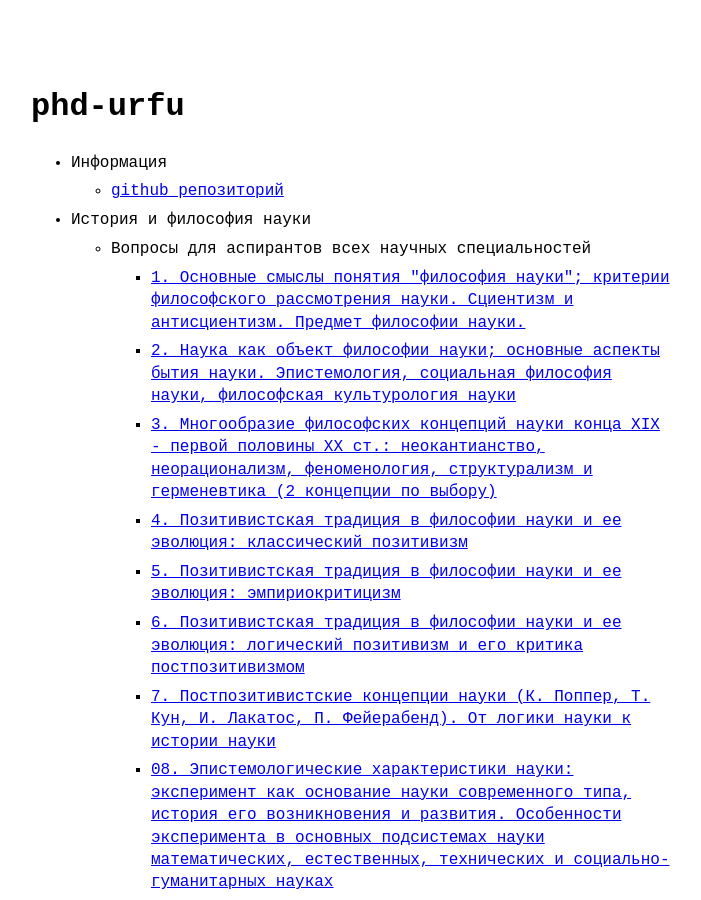
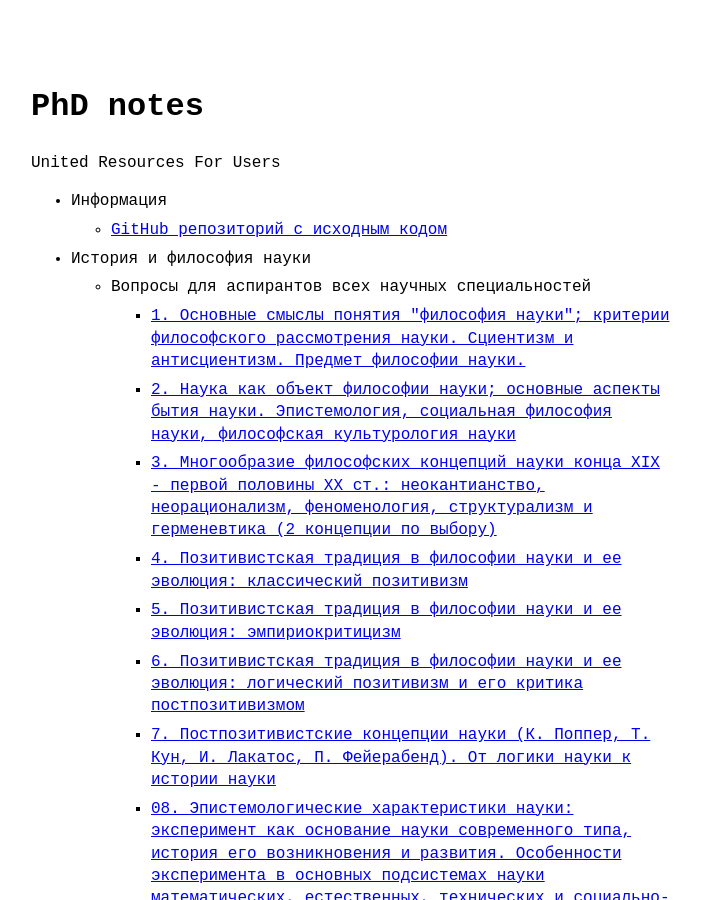
Before and after one commit to SavaLione/phd-web, a Jekyll site: the page built from index.md, in a window 1280 px wide and 900 px high. Shown: the whole window, without its empty margins (289-990 px from the left). Built offline with Jekyll 4.4.1, drawn with Linux system fonts in a browser that asks for light colours.

```diff
--- a/_config.yml
+++ b/_config.yml
@@ -1,9 +1,9 @@
-title: phd-urfu
+title: PhD notes
 author: Savelii Pototskii
 email: savelii.pototskii@gmail.com
-url: https://phd.savalione.com # root address of the site
+url: https://urfu.su # root address of the site
 baseurl: ""
-description: "phd-urfu"
+description: "United Resources For Users"
 
 # permalink: /:slug.html
 permalink: /:categories/:slug
@@ -15,7 +15,7 @@ theme_config:
   appearance: "auto" # can be "light", "dark" or "auto"
   back_home_text: ".." # customize text for homepage link in post layout
   date_format: "%Y-%m-%d" # customize how date is formatted
-  show_description: false # show blog description in home page
+  show_description: true  # show blog description in home page
 
 sass:
   style: :compressed
@@ -33,22 +33,22 @@ collections:
   philosophy_general:
     output: true
     sort_by: number
-    permalink: /philosophy/general/:slug
+    permalink: /phd/philosophy/general/:slug
   philosophy_humanities:
     output: true
     sort_by: number
-    permalink: /philosophy/humanities/:slug
+    permalink: /phd/philosophy/humanities/:slug
   philosophy_lectures:
     output: true
     sort_by: number
-    permalink: /philosophy/lectures/:slug
+    permalink: /phd/philosophy/lectures/:slug
   philosophy_technical:
     output: true
     sort_by: number
-    permalink: /philosophy/technical/:slug
+    permalink: /phd/philosophy/technical/:slug
   philosophy:
     output: true
-    permalink: /philosophy/:slug
+    permalink: /phd/philosophy/:slug
 
 collections_dir: src
 
--- a/_layouts/new_home.html
+++ b/_layouts/new_home.html
@@ -17,7 +17,7 @@ layout: default
     </li>
     <ul>
         <li>
-            <a href="https://github.com/SavaLione/phd-web">github репозиторий</a>
+            <a href="https://github.com/SavaLione/phd-web">GitHub репозиторий с исходным кодом</a>
         </li>
     </ul>
 
```
Also changed, not shown: CHANGELOG.md.
